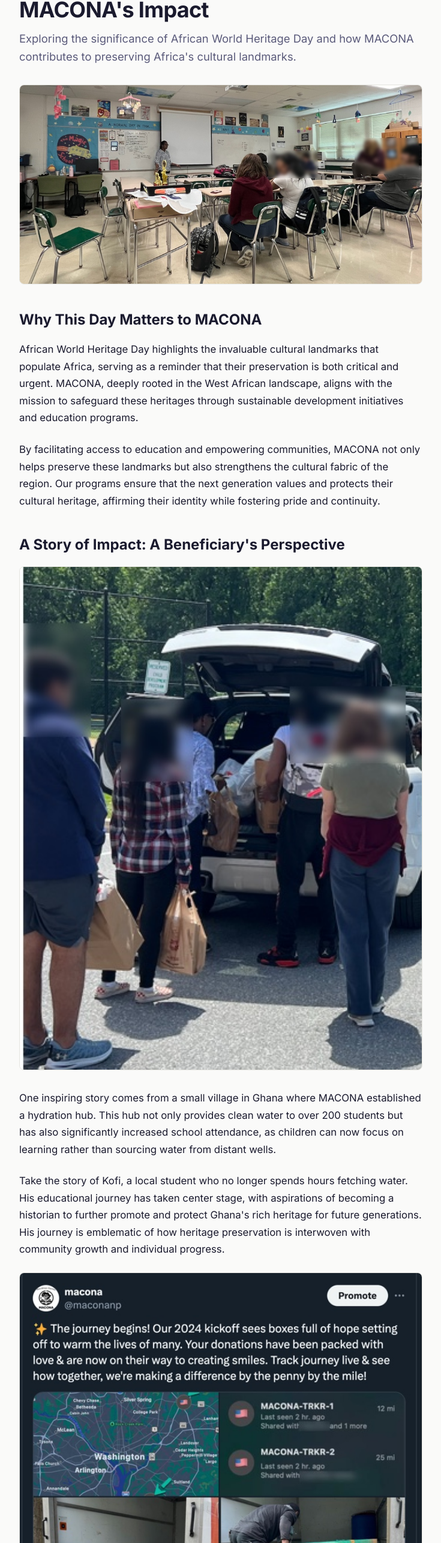
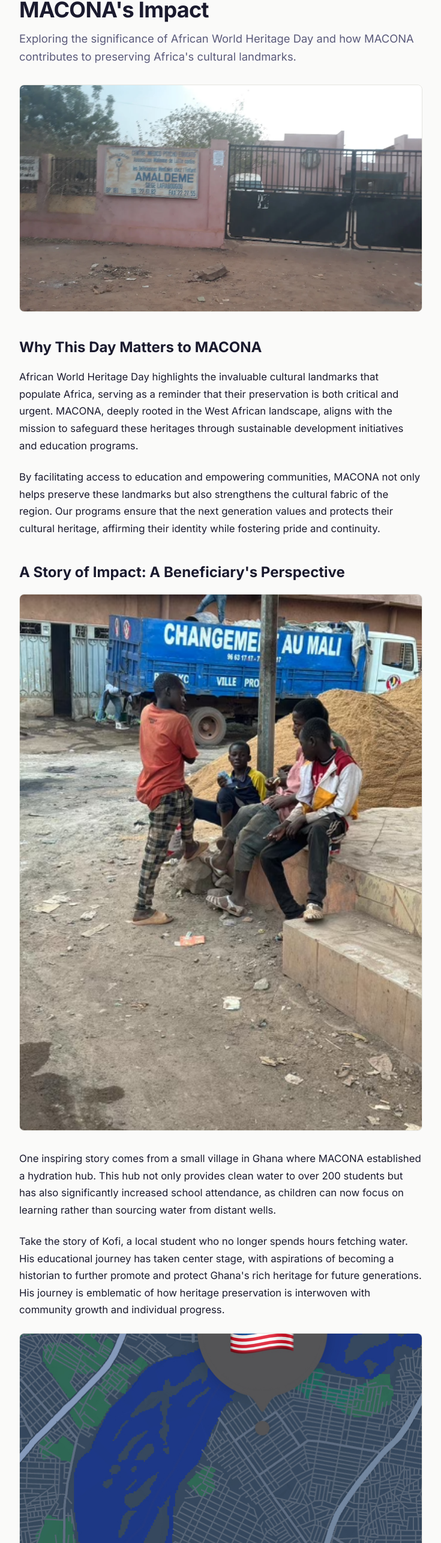
Before and after one commit to fabianwilliams/maconawebsite, a plain HTML site: page blog/2026-05-05-african-world-heritage-day.html in a window 1280 px wide. Shown: the part 228-2800 px from the top of the page at 60% size, without its empty margins (272-1007 px from the left). Drawn offline with Linux system fonts and the light colour scheme.

Commit message:
Theme-match images for awareness-day posts (Global Love Day, Heritage Day)

```diff
--- a/blog/2026-05-05-african-world-heritage-day.html
+++ b/blog/2026-05-05-african-world-heritage-day.html
@@ -11,7 +11,7 @@
   <meta property="og:description" content="Exploring the significance of African World Heritage Day and how MACONA contributes to preserving Africa's cultural landmarks.">
   <meta property="og:type" content="article">
   <meta property="og:url" content="https://macona.org/blog/2026-05-05-african-world-heritage-day/">
-  <meta property="og:image" content="https://macona.org/img/blog/1112_mariaminclassinfronofkidsblackedout.jpg">
+  <meta property="og:image" content="https://macona.org/img/blog/1396_amaldeme_Bamako_Mali.webp">
   <meta property="article:published_time" content="2026-05-05">
   <meta property="article:author" content="MACONA">
 
@@ -19,7 +19,7 @@
   <meta name="twitter:card" content="summary_large_image">
   <meta name="twitter:title" content="African World Heritage Day: A Focus on MACONA's Impact">
   <meta name="twitter:description" content="Exploring the significance of African World Heritage Day and how MACONA contributes to preserving Africa's cultural landmarks.">
-  <meta name="twitter:image" content="https://macona.org/img/blog/1112_mariaminclassinfronofkidsblackedout.jpg">
+  <meta name="twitter:image" content="https://macona.org/img/blog/1396_amaldeme_Bamako_Mali.webp">
 
   <link rel="icon" type="image/png" href="/favicon.png">
   <link rel="preconnect" href="https://fonts.googleapis.com">
@@ -348,7 +348,7 @@
 
   <!-- Hero Image -->
   <div style="max-width:720px; margin:0 auto; padding:0 1.5rem;">
-    <img src="/img/blog/1112_mariaminclassinfronofkidsblackedout.jpg" alt="Mariame in class in front of kids" style="width:100%; max-width:720px; display:block; margin:0 auto 2rem; border-radius:8px; border:1px solid var(--border);" loading="lazy">
+    <img src="/img/blog/1396_amaldeme_Bamako_Mali.webp" alt="A MACONA partner site in Bamako, Mali" style="width:100%; max-width:720px; display:block; margin:0 auto 2rem; border-radius:8px; border:1px solid var(--border);" loading="lazy">
   </div>
 
   <!-- Article Body -->
@@ -358,11 +358,11 @@
     <p>By facilitating access to education and empowering communities, MACONA not only helps preserve these landmarks but also strengthens the cultural fabric of the region. Our programs ensure that the next generation values and protects their cultural heritage, affirming their identity while fostering pride and continuity.</p>
 
     <h2>A Story of Impact: A Beneficiary's Perspective</h2>
-    <img src="/img/blog/1114_donationdropoffatholtonblurred.jpg" alt="Donation drop-off at Holton" style="width:100%; max-width:720px; display:block; margin:0 auto 2rem; border-radius:8px; border:1px solid var(--border);" loading="lazy">
+    <img src="/img/blog/796_kidgetsmoney_mali.png" alt="A child supported through MACONA programs in Mali" style="width:100%; max-width:720px; display:block; margin:0 auto 2rem; border-radius:8px; border:1px solid var(--border);" loading="lazy">
     <p>One inspiring story comes from a small village in Ghana where MACONA established a hydration hub. This hub not only provides clean water to over 200 students but has also significantly increased school attendance, as children can now focus on learning rather than sourcing water from distant wells.</p>
     <p>Take the story of Kofi, a local student who no longer spends hours fetching water. His educational journey has taken center stage, with aspirations of becoming a historian to further promote and protect Ghana's rich heritage for future generations. His journey is emblematic of how heritage preservation is interwoven with community growth and individual progress.</p>
 
-    <img src="/img/blog/1132_ShipmentPickupTweetVan.jpg" alt="Shipment pickup tweet van" style="width:100%; max-width:720px; display:block; margin:0 auto 2rem; border-radius:8px; border:1px solid var(--border);" loading="lazy">
+    <img src="/img/blog/1226_appletracker_ArriveMali.jpg" alt="MACONA donation tracker arriving in Mali" style="width:100%; max-width:720px; display:block; margin:0 auto 2rem; border-radius:8px; border:1px solid var(--border);" loading="lazy">
     <h2>Join Us in Making a Difference</h2>
     <p>Your contribution today has the power to offer educational opportunities and preserve cultural heritage. Join us in celebrating African World Heritage Day by supporting MACONA's initiatives that bridge the past and the future, ensuring historical landmarks and local cultures thrive for generations to come.</p>
 
```
Also changed, not shown: blog/2026-05-01-global-love-day.html (+5 -5 lines), blog/index.html (+2 -2 lines), img/blog/1212_MACONA_GiveButter5Recurring.jpg (added), img/blog/1226_appletracker_ArriveMali.jpg (added), img/blog/1396_amaldeme_Bamako_Mali.webp (added), img/blog/796_kidgetsmoney_mali.png (added), 2 other files.
